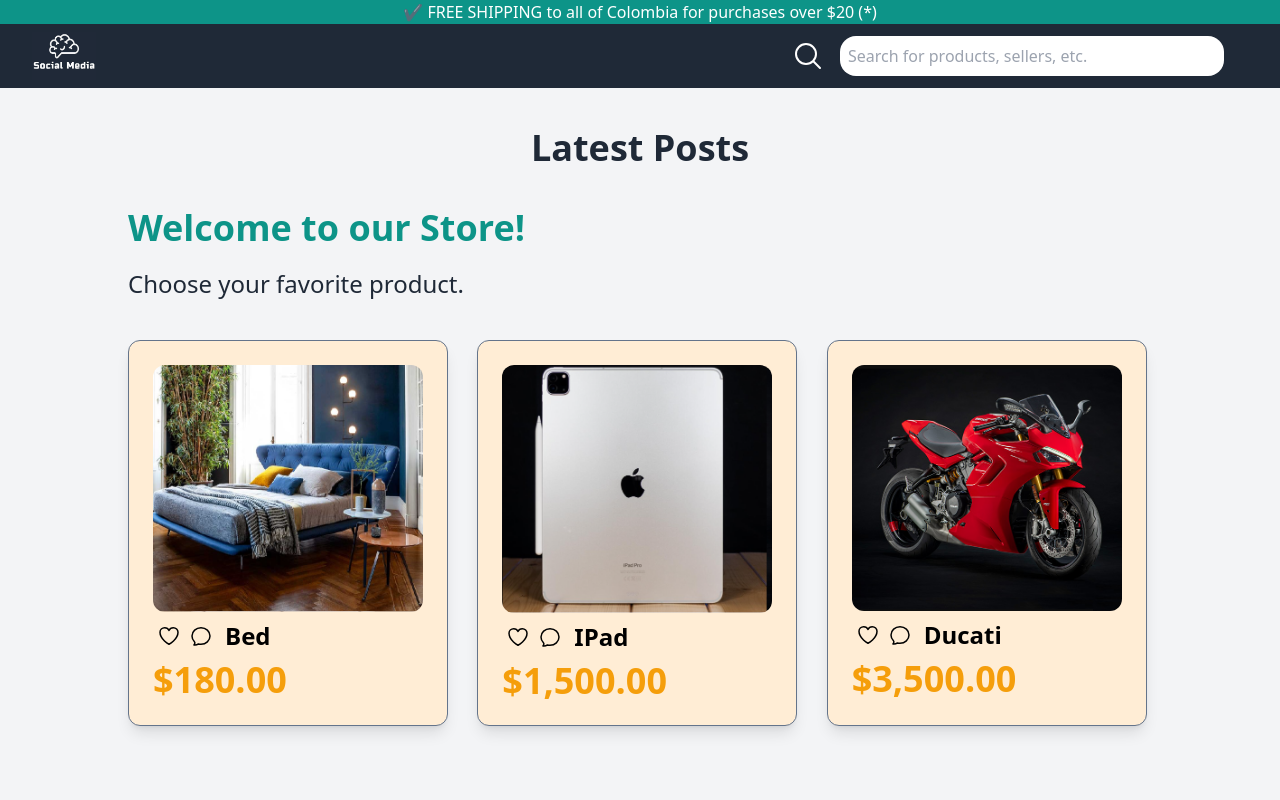
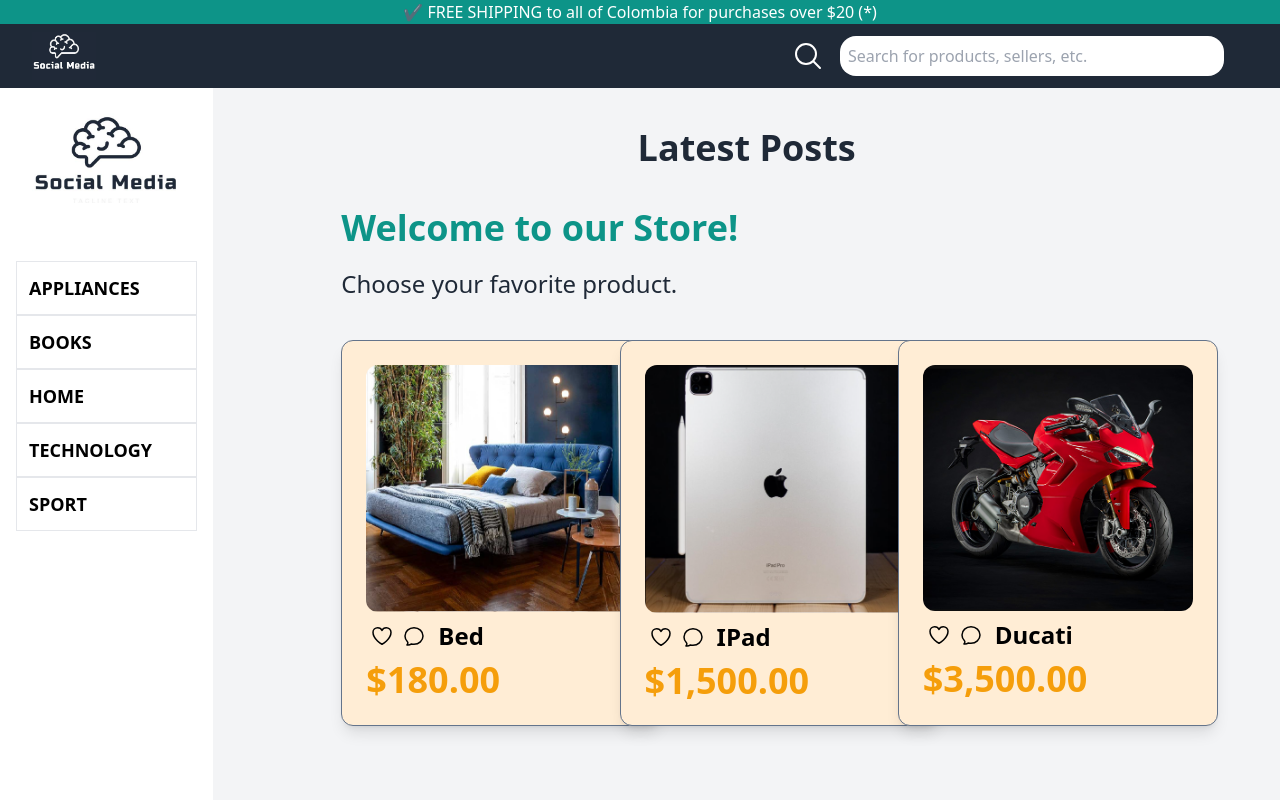
Before and after one commit to OrlayMolina/final-project-data-structures, a React (Vite) app: page / in a window 1280 px wide. Shown: the top 800 px of the page. Built offline with nearby package versions, Linux system fonts and the light colour scheme.

Commit message:
The application login is organized.

```diff
--- a/src/classes.typescript/interfaces/Post.type.ts
+++ b/src/classes.typescript/interfaces/Post.type.ts
@@ -1,4 +1,3 @@
-import { Category } from "../enum/Category";
 import { PostState } from "../enum/PostState";
 import { DoubleList } from "../own.structures/linked.lists/list/DoubleList";
 import { Like } from "../models/Like";
@@ -10,7 +9,7 @@
     nameProduct: string;
     description: string;
     image: string;
-    category: Category;
+    category: string;
     price: number;
     postState: PostState;
     comments: DoubleList<Comment>;
--- /dev/null
+++ b/src/classes.typescript/models/CategoryPost.ts
@@ -0,0 +1,26 @@
+export class CategoryPost {
+
+    private id: number;
+    private category: string;
+
+    public constructor(id: number, category: string){
+        this.id = id;
+        this.category = category;
+    }
+
+    public getId(): number{
+        return this.id;
+    }
+
+    public setId(id: number){
+        this.id = id;
+    }
+
+    public getCategory(): string {
+        return this.category;
+    }
+
+    public setCategory(category: string) {
+        this.category = category;
+    }
+}
--- a/src/classes.typescript/models/Post.ts
+++ b/src/classes.typescript/models/Post.ts
@@ -1,5 +1,4 @@
 import { PostState } from './../enum/PostState';
-import { Category } from "../enum/Category";
 import { Like } from "./Like";
 import { Comment } from './Comment';
 import { DoubleList } from "../own.structures/linked.lists/list/DoubleList";
@@ -13,7 +12,7 @@
     nameProduct: string;
     description: string;
     image: string;
-    category: Category;
+    category: string;
     price: number;
     postState: PostState;
     comments: DoubleList<Comment>;
@@ -106,7 +105,7 @@
      * Returns the category of the product.
      * @returns The category of the product.
      */
-    public getCategory(): Category {
+    public getCategory(): string {
         return this.category;
     }
 
@@ -114,7 +113,7 @@
      * Sets the category of the product.
      * @param category The new category of the product.
      */
-    public setCategory(category: Category): void {
+    public setCategory(category: string): void {
         this.category = category;
     }
 
--- a/src/data/Data.component.tsx
+++ b/src/data/Data.component.tsx
@@ -1,14 +1,13 @@
 import { useEffect } from 'react';
 import { useDispatch } from 'react-redux';
 import { Comment } from '../classes.typescript/models/Comment';
-import { Category } from "../classes.typescript/enum/Category";
 import { PostState } from '../classes.typescript/enum/PostState';
+import { CategoryPost } from '../classes.typescript/models/CategoryPost';
 import { Post } from '../classes.typescript/models/Post';
 import { Seller } from '../classes.typescript/models/Sellers';
 import { Chat } from '../classes.typescript/models/Chat';
 import { Request } from '../classes.typescript/models/Request';
-import { setSellerList } from '../redux/features/social.media/social.media.slice';
-import { setCurrentPost } from "../redux/features/post/post.slice";
+import { setSellerList, setAllCategories } from '../redux/features/social.media/social.media.slice';
 import { setPostList } from '../redux/features/social.media/social.media.slice';
 import { DoubleList } from "../classes.typescript/own.structures/linked.lists/list/DoubleList";
 import { Like } from "../classes.typescript/models/Like";
@@ -16,20 +15,31 @@
 export default function Data(): JSX.Element {
     const dispatch = useDispatch();
 
-    useEffect(() => {
-        const post: Post = new Post({
-            nameProduct: 'Biclycle',
-            description: 'This is a Biclyce',
-            image: 'bicicleta',
-            category: Category.SPORT,
-            price: 395,
-            postState: PostState.PUBLISHED, // Replace 'postState' with 'PostState'
-            comments: new DoubleList<Comment>(),
-            likes: new DoubleList<Like>()
-        });
-        const postPayload = post.toJSON();
+    // useEffect(() => {
+    //     const post: Post = new Post({
+    //         nameProduct: 'Biclycle',
+    //         description: 'This is a Biclyce',
+    //         image: 'bicicleta',
+    //         category: Category.SPORT,
+    //         price: 395,
+    //         postState: PostState.PUBLISHED, // Replace 'postState' with 'PostState'
+    //         comments: new DoubleList<Comment>(),
+    //         likes: new DoubleList<Like>()
+    //     });
+    //     const postPayload = post.toJSON();
 
-        dispatch(setCurrentPost(postPayload));
+    //     dispatch(setCurrentPost(postPayload));
+    // }, [dispatch]);
+
+    useEffect( () => {
+        const category1: CategoryPost = new CategoryPost(1, 'APPLIANCES');
+        const category2: CategoryPost = new CategoryPost(1, 'BOOKS');
+        const category3: CategoryPost = new CategoryPost(2, 'HOME');
+        const category4: CategoryPost = new CategoryPost(3, 'TECHNOLOGY');
+        const category5: CategoryPost = new CategoryPost(4, 'SPORT');
+
+        const categoryList: CategoryPost[] = [category1, category2, category3, category4, category5];
+        dispatch(setAllCategories(categoryList));
     }, [dispatch]);
 
     useEffect(() => {
@@ -37,7 +47,7 @@
             nameProduct: 'Bicycle',
             description: 'This is Bicycle',
             image: 'bicicleta',
-            category: Category.SPORT,
+            category: 'SPORT',
             price: 145,
             postState: PostState.PUBLISHED,
             comments: new DoubleList<Comment>(),
@@ -48,7 +58,7 @@
             nameProduct: 'Computer',
             description: 'This is Computer',
             image: 'computador',
-            category: Category.TECNOLOGY,
+            category: 'TECHNOLOGY',
             price: 278,
             postState: PostState.PUBLISHED,
             comments: new DoubleList<Comment>(),
@@ -59,7 +69,7 @@
             nameProduct: 'JBL Speaker',
             description: 'This is a JBL Speaker',
             image: 'jbl',
-            category: Category.TECNOLOGY,
+            category: 'TECHNOLOGY',
             price: 96,
             postState: PostState.PUBLISHED,
             comments: new DoubleList<Comment>(),
@@ -70,7 +80,7 @@
             nameProduct: 'Ducati',
             description: 'This is a Ducati',
             image: 'ducati',
-            category: Category.TECNOLOGY,
+            category: 'TECHNOLOGY',
             price: 3500,
             postState: PostState.PUBLISHED,
             comments: new DoubleList<Comment>(),
@@ -81,7 +91,7 @@
             nameProduct: 'IPad',
             description: 'This is an IPad',
             image: 'ipad',
-            category: Category.TECNOLOGY,
+            category: 'TECHNOLOGY',
             price: 1500,
             postState: PostState.PUBLISHED,
             comments: new DoubleList<Comment>(),
@@ -92,7 +102,7 @@
             nameProduct: 'Bed',
             description: 'This is a Bed',
             image: 'cama',
-            category: Category.HOME,
+            category: 'HOME',
             price: 180,
             postState: PostState.PUBLISHED,
             comments: new DoubleList<Comment>(),
--- a/src/redux/features/post/post.slice.ts
+++ b/src/redux/features/post/post.slice.ts
@@ -1,6 +1,5 @@
 import { createSlice, PayloadAction } from "@reduxjs/toolkit";
 import { PostsState } from "./post.types";
-import { Category } from "../../../classes.typescript/enum/Category";
 import { PostState } from '../../../classes.typescript/enum/PostState';
 import { DoubleList } from '../../../classes.typescript/own.structures/linked.lists/list/DoubleList';
 import { Like } from '../../../classes.typescript/models/Like';
@@ -14,7 +13,7 @@
     description: '',
     price: 0,
     image: '',
-    category: Category.VOID,
+    category: '',
     postState: PostState.VOID,
     comments: new DoubleList<Comment>(),
     likes: new DoubleList<Like>()
--- a/src/redux/features/social.media/social.media.slice.ts
+++ b/src/redux/features/social.media/social.media.slice.ts
@@ -1,3 +1,4 @@
+import { CategoryPost } from './../../../classes.typescript/models/CategoryPost';
 import { DoubleList } from './../../../classes.typescript/own.structures/linked.lists/list/DoubleList';
 import { createSlice, PayloadAction } from '@reduxjs/toolkit';
 import { ISocialMediaSellersState } from "./social.media.type";
@@ -8,6 +9,8 @@
     status: 'idle',
     loginErrors: [],
     sellerLogged: null,
+    postCategory: null,
+    allCategories: [],
     userLogged: false,
     sellerList: new DoubleList<Seller>(),
     postList: new DoubleList<Post>()
@@ -32,6 +35,12 @@
         setUserLogged: (state, action: PayloadAction<boolean>) => {
             state.userLogged = action.payload;
         },
+        setPostCategory: (state, action: PayloadAction<CategoryPost | null>) => {
+            state.postCategory = action.payload;
+        },
+        setAllCategories: (state, action: PayloadAction<CategoryPost[]>) => {
+            state.allCategories = action.payload;
+        },
         setSellerList: (state, action: PayloadAction<DoubleList<Seller>>) => {
             state.sellerList = action.payload;
         },
@@ -46,6 +55,8 @@
     setLoginErrors,
     setSellerLogged,
     setUserLogged,
+    setPostCategory,
+    setAllCategories,
     setSellerList,
     setPostList
  } = socialMediaSlice.actions;
@@ -54,6 +65,8 @@
 export const selectLoginErrors = (state: { socialMedia: ISocialMediaSellersState }) => state.socialMedia.loginErrors;
 export const selectSellerLogged = (state: { socialMedia: ISocialMediaSellersState }) => state.socialMedia.sellerLogged;
 export const selectUserLogged = (state: { socialMedia: ISocialMediaSellersState }) => state.socialMedia.userLogged;
+export const selectPostCategory =(state: { socialMedia: ISocialMediaSellersState }) => state.socialMedia.postCategory;
+export const selectAllCategories = (state: { socialMedia: ISocialMediaSellersState }) => state.socialMedia.allCategories;
 export const selectSellerList = (state: { socialMedia: ISocialMediaSellersState }) => state.socialMedia.sellerList;
 export const selectPostList = (state: { socialMedia: ISocialMediaSellersState }) => state.socialMedia.postList;
 
--- a/src/redux/features/social.media/social.media.type.ts
+++ b/src/redux/features/social.media/social.media.type.ts
@@ -1,8 +1,10 @@
 import { Seller } from '../../../classes.typescript/models/Sellers';
 import { ISocialMediaSellers } from './../../../classes.typescript/interfaces/SocialMediaSellers.type';
-
+import { CategoryPost } from '../../../classes.typescript/models/CategoryPost';
 export interface ISocialMediaSellersState extends ISocialMediaSellers{
     status: 'idle' | 'loading' | 'failed';
     loginErrors: string[];
     sellerLogged: Seller | null;
+    postCategory: CategoryPost | null;
+    allCategories: CategoryPost[];
 }
--- /dev/null
+++ b/src/views/components/AsideFilter.tsx
@@ -0,0 +1,28 @@
+import { useSelector } from "react-redux";
+import { CategoryPost } from "../../classes.typescript/models/CategoryPost";
+import { selectPostCategory } from "../../redux/features/social.media/social.media.slice";
+
+interface CategoriesProps {
+    category: CategoryPost | null;
+    onClickCategory: (categorySelected: CategoryPost | null) => void;
+}
+
+export default function AsideFilter({ category, onClickCategory }: CategoriesProps): JSX.Element  {
+
+    const currentCategory = useSelector(selectPostCategory);
+    const id = category ? category.getId() : null;
+    const name = category ? category.getCategory() : null;
+
+    return (
+        <div className={`${currentCategory?.getId() === id ? "bg-blue-500" : "bg-white"} flex items-center gap-4 border w-full p-3 hover:bg-blue-400 cursor-pointer`}>
+
+            <button
+                className="text-lg font-bold cursor-pointer truncate"
+                type="button"
+                onClick={() => onClickCategory(currentCategory)}
+            >
+                {name}
+            </button>
+        </div>
+    )
+}
--- /dev/null
+++ b/src/views/components/Sidebar.tsx
@@ -0,0 +1,41 @@
+import { useDispatch, useSelector } from "react-redux";
+import { CategoryPost } from "../../classes.typescript/models/CategoryPost";
+import AsideFilter from "../components/AsideFilter";
+import { setPostCategory, selectAllCategories } from "../../redux/features/social.media/social.media.slice";
+
+export default function Sidebar() {
+
+    const dispatch = useDispatch();
+    const categories: CategoryPost[] = useSelector(selectAllCategories);
+
+    const handleClickCategory = (category: CategoryPost | null) => {
+        dispatch(setPostCategory(category));
+    }
+
+    return (
+        <aside className="md:w-70 mx-4">
+            <div className="p-4">
+                <img
+                    className="w-40 m-auto"
+                    src="/img/logo_background_white.JPG"
+                    alt="imagen logo"
+                />
+            </div>
+
+            <div className="mt-10">
+            {Array.isArray(categories) && categories.map((category: CategoryPost) => (
+                    <AsideFilter
+                        key={category.getId()}
+                        category={category}
+                        onClickCategory={() => handleClickCategory(category)}
+
+                    />
+                ))}
+            </div>
+
+            <div className="my-5 px-5">
+
+            </div>
+        </aside>
+    )
+}
--- a/src/views/layout/Layout.tsx
+++ b/src/views/layout/Layout.tsx
@@ -1,9 +1,12 @@
 import { CustomProps } from "../../classes.typescript/interfaces/CustomPropsModal";
 import { selectModalSeller } from "../../redux/features/seller/seller.slice";
+import Sidebar from "../components/Sidebar";
+import { FiMessageSquare } from "react-icons/fi";
 import ModalPost from "../components/ModalPost";
 import { useSelector } from "react-redux";
 import { Outlet } from "react-router-dom";
 import Modal from "react-modal";
+import { useState, useEffect } from "react";
 import Header from "../components/Header";
 import Footer from "../components/Footer";
 
@@ -23,10 +26,40 @@
 export default function Layout(): JSX.Element {
 
     const modal = useSelector(selectModalSeller);
+    const [isChatFloating, setIsChatFloating] = useState(false);
+
+    useEffect(() => {
+        const handleScroll = () => {
+            const isScrolled = window.scrollY > 100;
+            setIsChatFloating(isScrolled);
+        };
+
+        window.addEventListener("scroll", handleScroll);
+
+        return () => {
+            window.removeEventListener("scroll", handleScroll);
+        };
+    }, []);
     return (
         <>
             <Header />
-            <Outlet />
+            <div className="md:flex mb-16">
+                <div className="md:w-2/12" >
+                    <Sidebar/>
+                </div>
+                <div className="md:w-10/12 bg-gray-50">
+
+                    <main className="relative">
+                        <Outlet />
+                        {/* bubble talk */}
+                        <div className={`absolute right-8 bg-orange-500 text-white cursor-pointer rounded-full p-3 flex items-center transition-transform duration-300 ${isChatFloating ? 'transform translate-y-0' : 'transform translate-y-20'}`}>
+                            <FiMessageSquare className="text-xl mr-2" />
+                            <span className="text-sm">Need help?</span>
+                        </div>
+                    </main>
+
+                </div>
+            </div>
             <Footer />
 
             <Modal isOpen={modal} style={customStyles}>
```
